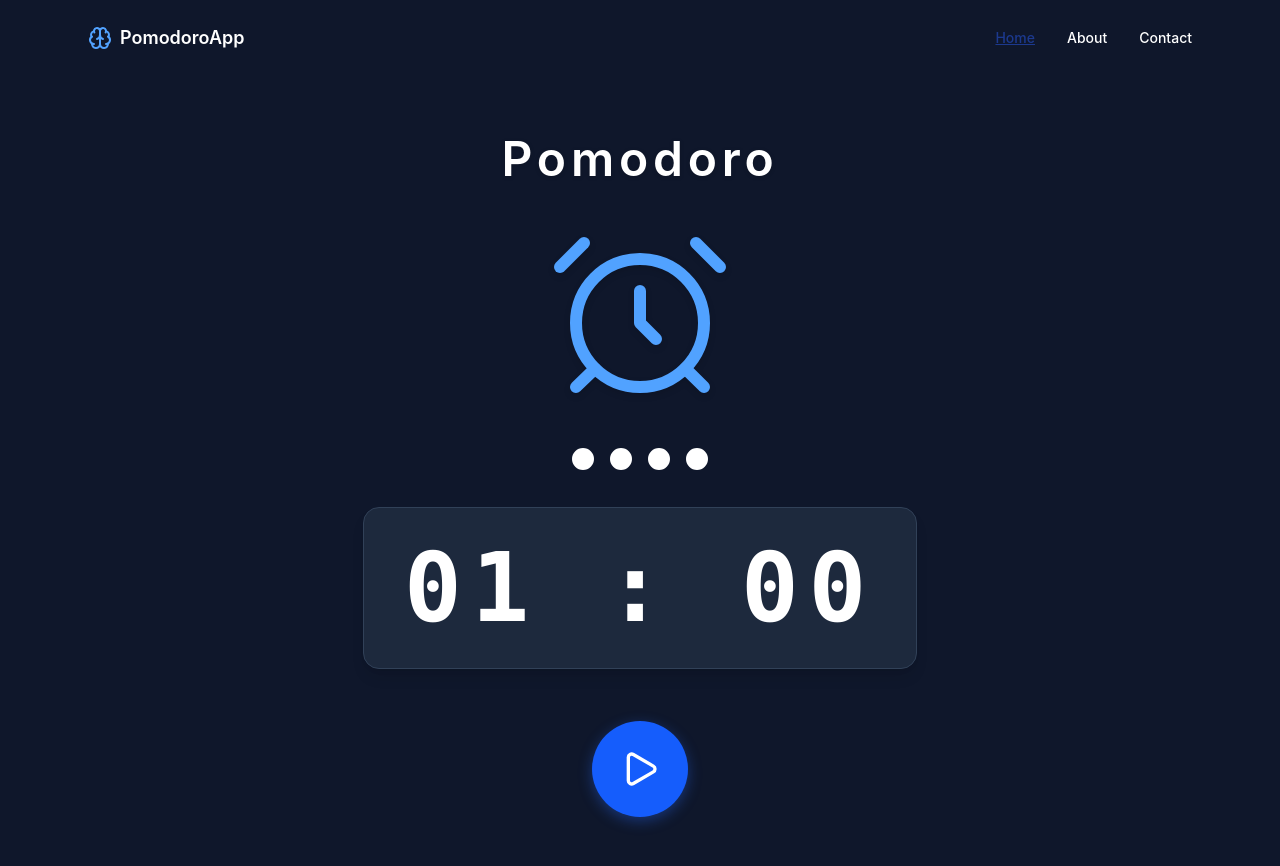
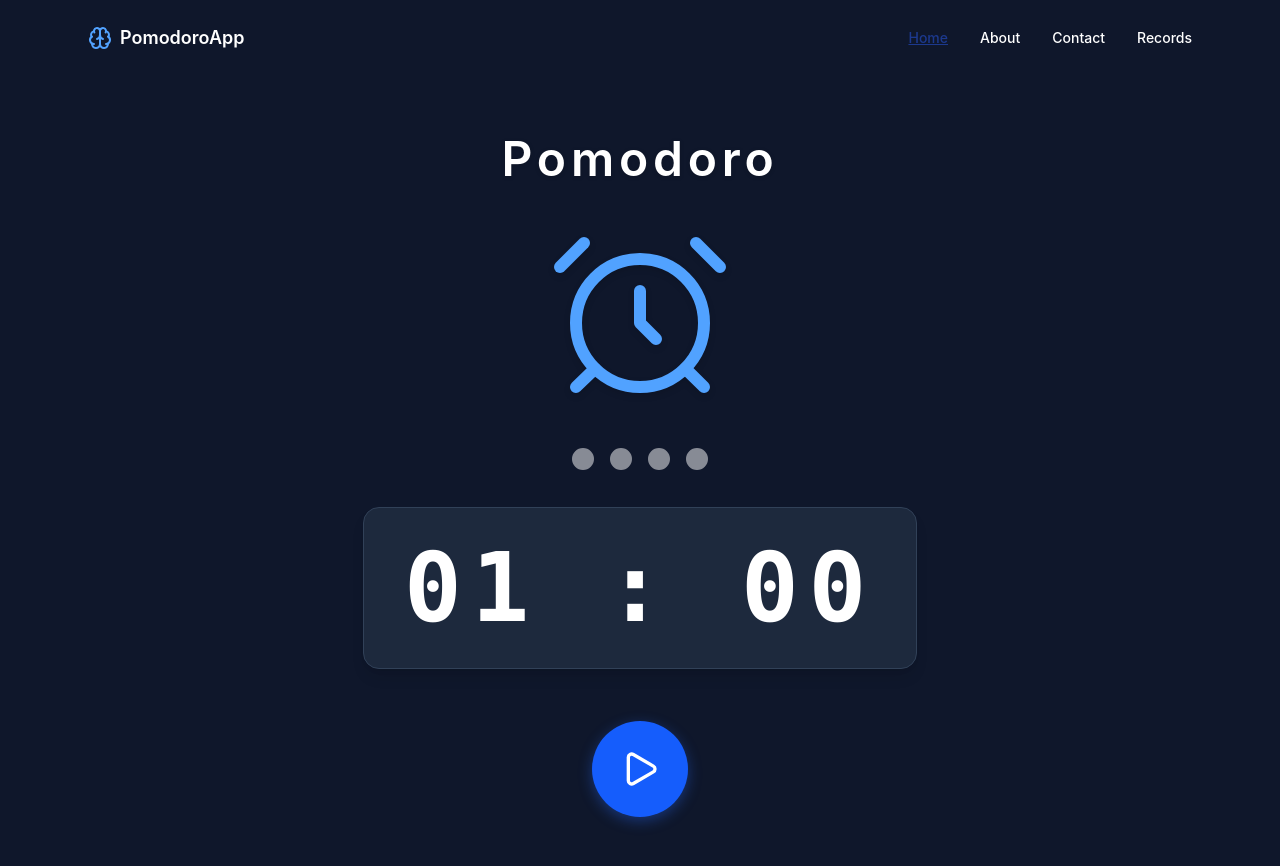
Before and after one commit to OPeaga/basic_pomodoro_reactjs, a React (Vite) app: page / in a window 1280 px wide. Shown: the top 866 px of the page. Built offline with nearby package versions, Linux system fonts and the light colour scheme.

Commit message:
organizado arquivos

```diff
--- a/index.html
+++ b/index.html
@@ -6,12 +6,12 @@
   <link rel="icon" type="image/svg+xml" href="./src/assets/brain.svg" />
   <meta name="viewport" content="width=device-width, initial-scale=1.0" />
   <link href="/src/style.css" rel="stylesheet">
-  <title>MindApp</title>
+  <title>PomodoroApp</title>
 </head>
 
 <body>
   <div id="root"></div>
-  <script type="module" src="/src/components/Main.tsx"></script>
+  <script type="module" src="/src/main.tsx"></script>
 </body>
 
 </html>
--- a/package.json
+++ b/package.json
@@ -10,6 +10,8 @@
     "preview": "vite preview"
   },
   "dependencies": {
+    "@emotion/react": "^11.14.0",
+    "@table-library/react-table-library": "^4.1.15",
     "@tailwindcss/vite": "^4.2.1",
     "lucide-react": "^0.577.0",
     "react": "^19.2.0",
--- a/src/components/App.tsx
+++ /dev/null
@@ -1,110 +0,0 @@
-import Clock from "./Clock.tsx";
-import { useState, useEffect } from "react";
-import { Button } from "./Button.tsx";
-import { v6 } from "uuid";
-import toast, { Toaster } from "react-hot-toast";
-import SessionBar from "./SessionBar.tsx";
-
-type SessionType = "pomodoro" | "interval";
-
-type PomodoroRecord = {
-  id: string;
-  data: string;
-};
-
-export default function App() {
-  // Tempos
-  const POMODORO_MINS = 1;
-  const INTERVAL_MINS = 1;
-
-  // Lógica de estado simplificada: usamos apenas 'timeLeft' (tempo restante em segundos)
-  const [timeLeft, setTimeLeft] = useState(POMODORO_MINS * 60);
-  const [isRunning, setRunning] = useState(false);
-
-  const [sessionType, setSessionType] = useState<SessionType>("pomodoro");
-
-  const [totalSessions, setTotalSessions] = useState(0);
-  const [records, setRecords] = useState<PomodoroRecord[]>([
-    {
-      id: v6(),
-      data: new Date().toISOString(),
-    },
-  ]);
-
-  // Função disparada ao término do cronômetro --> Não rodando propriamente
-  const handleSessionEnd = () => {
-    setRunning(false);
-
-    if (sessionType === "pomodoro") {
-      toast.success("Pomodoro Finalizado! Hora de descansar.");
-      setSessionType("interval");
-      setTimeLeft(INTERVAL_MINS * 60);
-
-      // Incrementar os registros de pomodoro finalizados (cada 4, salva)
-      setTotalSessions((prevTotal) => {
-        const newTotal = prevTotal + 1;
-        if (newTotal > 0 && newTotal % 4 === 0) {
-          setRecords((rec) => [
-            ...rec,
-            { id: v6(), data: new Date().toISOString() },
-          ]);
-        }
-        return newTotal;
-      });
-    } else {
-      toast.success("Intervalo Finalizado! De volta ao foco.");
-      setSessionType("pomodoro");
-      setTimeLeft(POMODORO_MINS * 60);
-    }
-  };
-
-  // Efeito principal do cronômetro
-  useEffect(() => {
-    if (!isRunning) return;
-
-    const interval = setInterval(() => {
-      setTimeLeft((prevTime) => prevTime - 1);
-    }, 1000);
-
-    return () => clearInterval(interval);
-  }, [isRunning, timeLeft]); // Roda sempre que isRunning ou timeLeft mudam
-
-  // Efeito para salvar os records no cache/localStorage
-  useEffect(() => {
-    window.localStorage.setItem("1", JSON.stringify(records));
-  }, [records]);
-
-  // Formatador de tempo para exibição em tela
-  const timerMin = String(Math.floor(timeLeft / 60)).padStart(2, "0");
-  const timerSec = String(timeLeft % 60).padStart(2, "0");
-
-  const isPomodoro = sessionType === "pomodoro";
-
-  return (
-    <>
-      <Toaster position="top-center" reverseOrder={false} />
-      <div
-        className={`min-h-screen flex flex-col items-center justify-center py-10 gap-9 font-sans transition-colors duration-500 max-h-screen ${
-          isPomodoro ? "bg-slate-900" : "bg-teal-950"
-        }`}
-      >
-        <h1 className="text-5xl font-semibold tracking-widest text-white drop-shadow-sm">
-          {isPomodoro ? "Pomodoro" : "Intervalo"}
-        </h1>
-
-        <Clock
-          props_style={`w-48 h-48 drop-shadow-md transition-colors duration-500 ${
-            isPomodoro ? "text-blue-400" : "text-teal-400"
-          }`}
-        />
-        <SessionBar totalSessions={totalSessions} />
-
-        <h1 className="text-8xl font-mono flex font-bold text-white bg-slate-800 border border-slate-700 px-10 py-8 rounded-2xl shadow-lg tracking-widest transition-colors duration-500">
-          {timerMin} : {timerSec}
-        </h1>
-
-        <Button isRunning={isRunning} handleClick={setRunning} />
-      </div>
-    </>
-  );
-}
--- a/src/components/Navbar.tsx
+++ b/src/components/Navbar.tsx
@@ -36,6 +36,14 @@ export default function Navbar() {
           >
             Contact
           </NavLink>
+
+          <NavLink
+            className={({ isActive }) => (isActive ? navLinkSelected : navLink)}
+            to="/records"
+          >
+            Records
+          </NavLink>
+
         </div>
       </nav>
     </header>
--- a/src/components/SessionBar.tsx
+++ b/src/components/SessionBar.tsx
@@ -4,13 +4,14 @@ type sessionBarProps = {
 };
 
 export default function SessionBar({ totalSessions }: sessionBarProps) {
+  // const currentSession = totalSessions > 4 ? totalSessions % 4 : totalSessions;
   return (
     <span className="flex gap-3.5">
       {[1, 2, 3, 4].map((i) =>
-        totalSessions % 4 > i ? (
+          totalSessions % 4 >= i ? (
           <CircleCheck color="white" />
         ) : (
-          <Circle color="white" fill="white" />
+          <Circle color="white" fill="white" opacity={0.5}/>
         ),
       )}
     </span>
--- /dev/null
+++ b/src/hooks/usePomodoro.ts
@@ -0,0 +1,70 @@
+import { useState, useEffect, useCallback } from "react";
+import { v6 } from "uuid";
+import toast from "react-hot-toast";
+import type { SessionType, PomodoroRecord } from "../types";
+
+export function usePomodoro() {
+  const POMODORO_MINS = 1;
+  const INTERVAL_MINS = 1;
+
+  const [timeLeft, setTimeLeft] = useState(POMODORO_MINS * 60);
+  const [isRunning, setRunning] = useState(false);
+  const [sessionType, setSessionType] = useState<SessionType>("pomodoro");
+  const [totalSessions, setTotalSessions] = useState(0);
+  const [records, setRecords] = useState<PomodoroRecord[]>(
+    JSON.parse(localStorage.getItem("1") || "[]")
+  );
+
+  const handleSessionEnd = useCallback(() => {
+    setRunning(false);
+
+    if (sessionType === "pomodoro") {
+      toast.success("Pomodoro Finalizado! Hora de descansar.");
+      setSessionType("interval");
+      setTimeLeft(INTERVAL_MINS * 60);
+
+      setTotalSessions((prevTotal) => {
+        const newTotal = prevTotal + 1;
+        if (newTotal > 0 && newTotal % 4 === 0) {
+          setRecords((rec) => [
+            ...rec,
+            { id: v6(), data: new Date().toISOString() },
+          ]);
+        }
+        return newTotal;
+      });
+    } else {
+      toast.success("Intervalo Finalizado! De volta ao foco.");
+      setSessionType("pomodoro");
+      setTimeLeft(POMODORO_MINS * 60);
+    }
+  }, [sessionType]);
+
+  useEffect(() => {
+    if (timeLeft === 0 && isRunning) {
+      handleSessionEnd();
+    }
+  }, [timeLeft, isRunning, handleSessionEnd]);
+
+  useEffect(() => {
+    if (!isRunning || timeLeft === 0) return;
+
+    const interval = setInterval(() => {
+      setTimeLeft((prevTime) => prevTime - 1);
+    }, 1000);
+
+    return () => clearInterval(interval);
+  }, [isRunning, timeLeft]);
+
+  useEffect(() => {
+    window.localStorage.setItem("1", JSON.stringify(records));
+  }, [records]);
+
+  return {
+    timeLeft,
+    isRunning,
+    setRunning,
+    sessionType,
+    totalSessions,
+  };
+}
--- /dev/null
+++ b/src/pages/Home.tsx
@@ -0,0 +1,43 @@
+import Clock from "../components/Clock";
+import { Button } from "../components/Button";
+import { Toaster } from "react-hot-toast";
+import SessionBar from "../components/SessionBar";
+import { usePomodoro } from "../hooks/usePomodoro";
+
+export default function Home() {
+  const { timeLeft, isRunning, setRunning, sessionType, totalSessions } = usePomodoro();
+
+  // Formatador de tempo para exibição em tela
+  const timerMin = String(Math.floor(timeLeft / 60)).padStart(2, "0");
+  const timerSec = String(timeLeft % 60).padStart(2, "0");
+
+  const isPomodoro = sessionType === "pomodoro";
+
+  return (
+    <>
+      <Toaster position="top-center" reverseOrder={false} />
+      <div
+        className={`min-h-screen flex flex-col items-center justify-center py-10 gap-9 font-sans transition-colors duration-500 max-h-screen ${
+          isPomodoro ? "bg-slate-900" : "bg-teal-950"
+        }`}
+      >
+        <h1 className="text-5xl font-semibold tracking-widest text-white drop-shadow-sm">
+          {isPomodoro ? "Pomodoro" : "Intervalo"}
+        </h1>
+
+        <Clock
+          props_style={`w-48 h-48 drop-shadow-md transition-colors duration-500 ${
+            isPomodoro ? "text-blue-400" : "text-teal-400"
+          }`}
+        />
+        <SessionBar totalSessions={totalSessions > 4? totalSessions % 4 : totalSessions} />
+
+        <h1 className="text-8xl font-mono flex font-bold text-white bg-slate-800 border border-slate-700 px-10 py-8 rounded-2xl shadow-lg tracking-widest transition-colors duration-500">
+          {timerMin} : {timerSec}
+        </h1>
+
+        <Button isRunning={isRunning} handleClick={setRunning} />
+      </div>
+    </>
+  );
+}
--- /dev/null
+++ b/src/pages/Records.tsx
@@ -0,0 +1,11 @@
+import {CompactTable} from  '@table-library/react-table-library/compact';
+
+export function Records(){
+  const items = JSON.parse(localStorage.getItem("1") || "")
+
+
+  return (
+    // <CompactTable data={items}/>
+    items.map((item: any) => <li key={item.id}>{item.data}</li>)
+  )
+}
--- /dev/null
+++ b/src/types/index.ts
@@ -0,0 +1,6 @@
+export type SessionType = "pomodoro" | "interval";
+
+export type PomodoroRecord = {
+  id: string;
+  data: string;
+};
```
Also changed, not shown: src/main.tsx (renamed from src/components/Main.tsx, +8 -6 lines), src/pages/About.tsx (renamed from src/components/About.tsx), src/pages/Contact.tsx (renamed from src/components/Contact.tsx), 1 other file (tests, documents, lock files or other folders).
